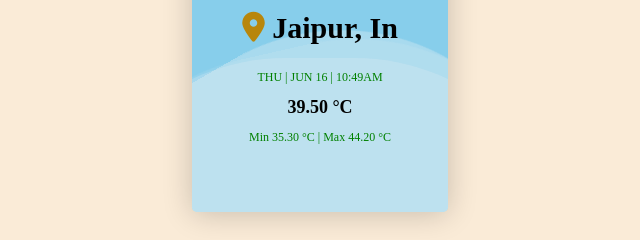
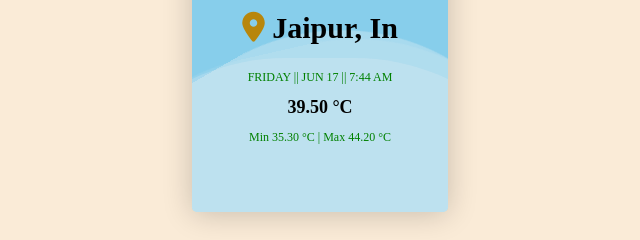
Before and after one commit to priygit96/CloudPoint, a plain HTML site: page home.html in a window 1280 px wide. Shown: the part 436-676 px from the top of the page, 328-968 px from the left. Drawn offline with Linux system fonts and the light colour scheme.

Commit message:
Add javascript feature

```diff
--- a/home.html
+++ b/home.html
@@ -23,5 +23,58 @@
             <h3 class="tempmin_max">Min 35.30 °C | Max 44.20 °C</h3>
         </div>
     </div>
+    <script>
+        const curDate= document.getElementById("date");
+        let weathercon = document.getElementById("weathercon");
+        const tempStatus= "Clouds";
+        const getCurrentDay= () => {
+            var weekday = new Array(7);
+            weekday[0] = "Sunday";
+            weekday[1] = "Monday";
+            weekday[2] = "Tuesday";
+            weekday[3] = "Wednesday";
+            weekday[4] = "Thursday";
+            weekday[5] = "Friday";
+            weekday[6] = "Saturday";
+            let currentTime = new Date();
+            return weekday[currentTime.getDay()];
+        };
+        const getCurrentDate= () => {
+            var monthname = new Array(13);
+            monthname[1] = "Jan";
+            monthname[2] = "Feb";
+            monthname[3] = "Mar";
+            monthname[4] = "Apr";
+            monthname[5] = "May";
+            monthname[6] = "Jun";
+            monthname[7] = "Jul";
+            monthname[8] = "Aug";
+            monthname[9] = "Sep";
+            monthname[10] = "Oct";
+            monthname[11] = "Nov";
+            monthname[12] = "Dec";
+            var currentDate = new Date();
+            var month = monthname[currentDate.getMonth()+1];
+            var dte = currentDate.getDate();
+            let hours =  currentDate.getHours();
+            let mins = currentDate.getMinutes();
+            let indicator = "AM";
+            if(hours>12){
+                hours = hours-12;
+                indicator = "PM";
+            }
+            if(hours==12){
+                indicator= "PM";
+            }
+            if(hours==0){
+                hours==0;
+            }
+            if(mins<10){
+                mins = "0" + mins;
+            }
+            return month +  " " + dte+ "  ||  " + hours+ ":" +mins + " "+indicator;
+        };
+        curDate.innerHTML = getCurrentDay() + "  ||  " +getCurrentDate();
+    </script>
 </body>
 </html>
```
